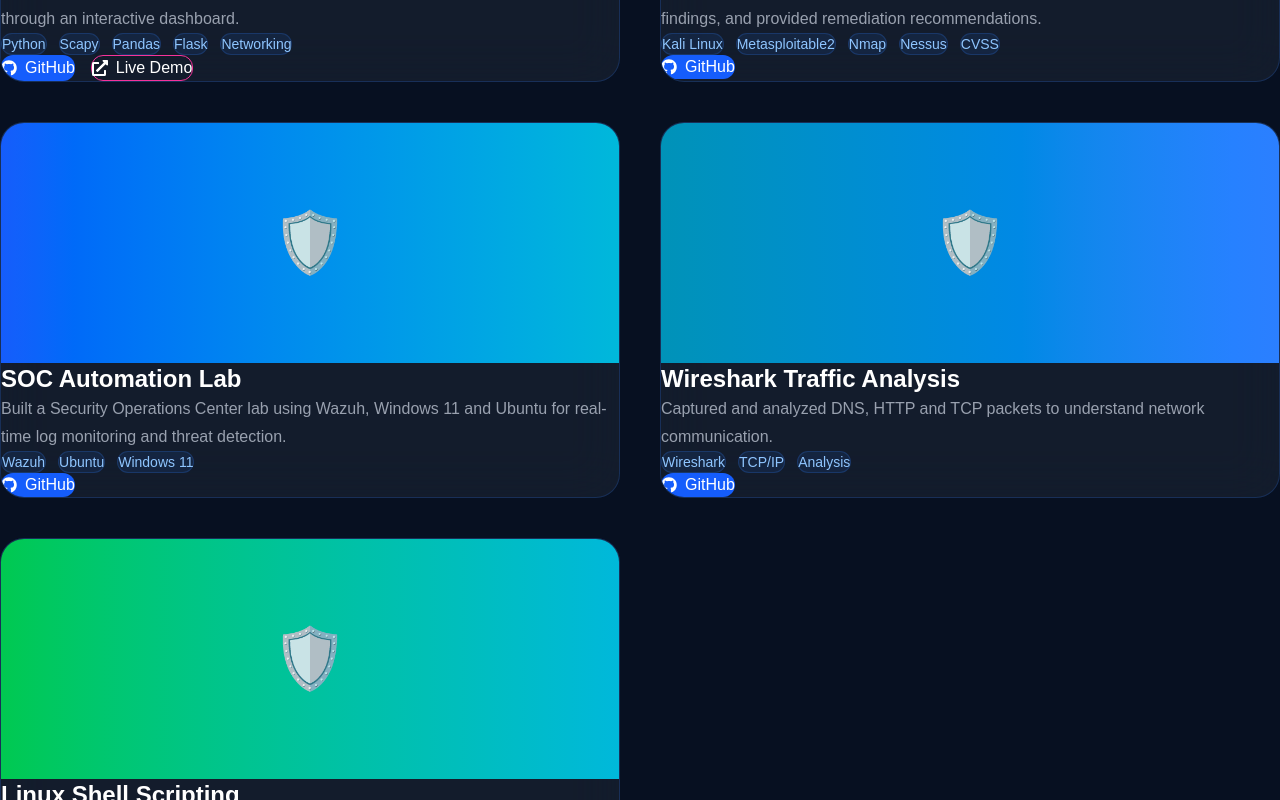
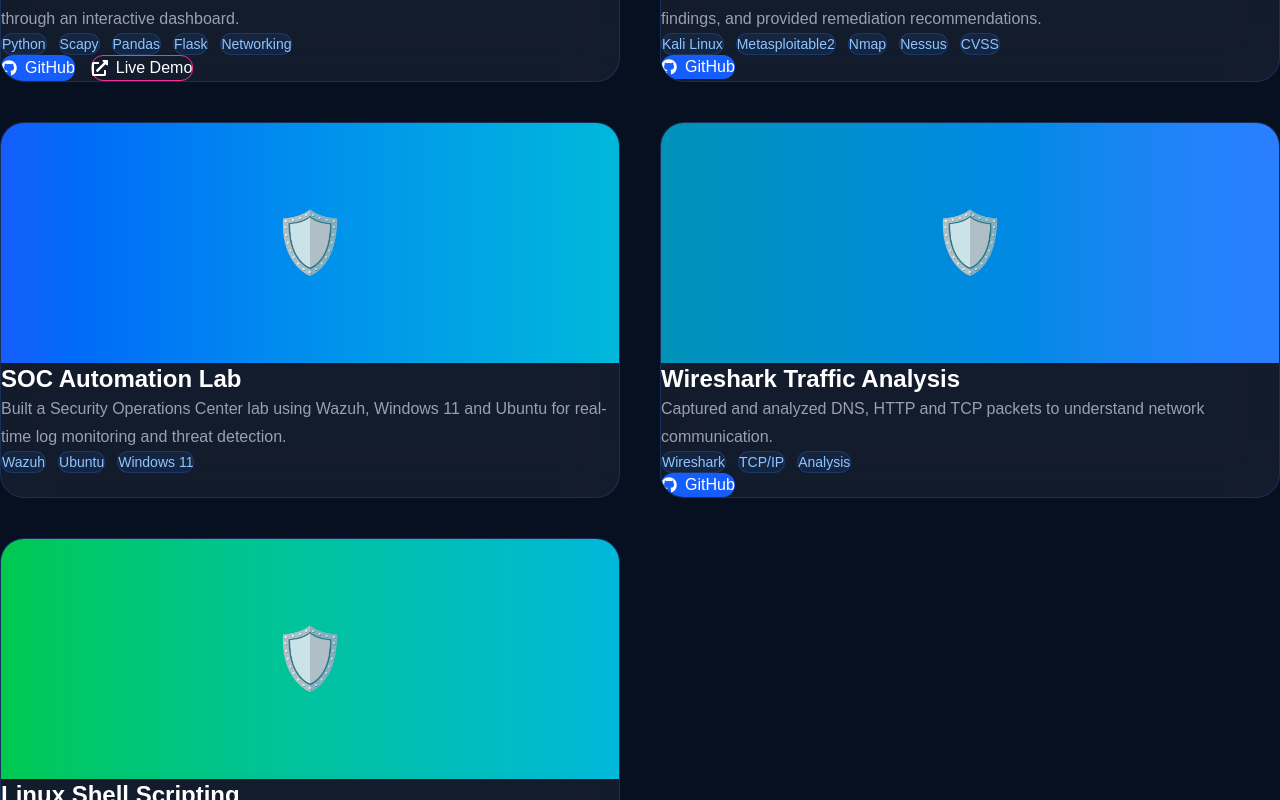
Before and after one commit to priyanshudubey454-hue/cyber-portfolio, a React (Vite) app: page / in a window 1280 px wide. Shown: the part 2040-2840 px from the top of the page. Built offline with nearby package versions, Linux system fonts and the light colour scheme.

Commit message:
Update Projects.jsx

```diff
--- a/src/components/Projects.jsx
+++ b/src/components/Projects.jsx
@@ -3,64 +3,55 @@
 function Projects() {
   const projects = [
     {
-  "title": "Packet Sentinel - Network Packet Analyzer",
-  "image": "/projects/packet-sentinel.png",
-  "desc": "Developed a modern Network Packet Analyzer using Python that processes captured network traffic and visualizes Top Source IPs, Protocol Distribution and packet statistics through an interactive dashboard.",
-  "tech": [
-    "Python",
-    "Scapy",
-    "Pandas",
-    "Flask",
-    "Networking"
-  ],
-  "github": "https://github.com/priyanshudubey454-hue/packet_sentinel",
-  "demo": "https://packet-sentinel-zeta.vercel.app",
-  "color": "from-cyan-600 via-blue-600 to-pink-600",
-  "live": true
+      title: "Packet Sentinel - Network Packet Analyzer",
+      image: "/projects/packet-sentinel.png",
+      desc: "Developed a modern Network Packet Analyzer using Python that processes captured network traffic and visualizes Top Source IPs, Protocol Distribution and packet statistics through an interactive dashboard.",
+      tech: ["Python", "Scapy", "Pandas", "Flask", "Networking"],
+      github: "https://github.com/priyanshudubey454-hue/packet_sentinel",
+      demo: "https://packet-sentinel-zeta.vercel.app",
+      color: "from-cyan-600 via-blue-600 to-pink-600",
+      live: true
     },
     {
       title: "Vulnerability Assessment & Remediation",
+      image: null,
       desc: "Performed a vulnerability assessment on a Metasploitable2 lab environment using Nmap and Nessus. Identified security vulnerabilities, analyzed risk levels, documented findings, and provided remediation recommendations.",
-  tech: [
-    "Kali Linux",
-    "Metasploitable2",
-    "Nmap",
-    "Nessus",
-    "CVSS"
-  ],
+      tech: ["Kali Linux", "Metasploitable2", "Nmap", "Nessus", "CVSS"],
       github: "https://github.com/priyanshudubey454-hue/metasploitable2-vulnerability-assessment",
       demo: "#",
       color: "from-red-600 via-pink-600 to-orange-500",
+      live: false
     },
-
     {
       title: "SOC Automation Lab",
+      image: null,
       desc: "Built a Security Operations Center lab using Wazuh, Windows 11 and Ubuntu for real-time log monitoring and threat detection.",
       tech: ["Wazuh", "Ubuntu", "Windows 11"],
       github: "#",
       demo: "#",
       color: "from-blue-600 to-cyan-500",
+      live: false
     },
-
-
     {
       title: "Wireshark Traffic Analysis",
+      image: null,
       desc: "Captured and analyzed DNS, HTTP and TCP packets to understand network communication.",
       tech: ["Wireshark", "TCP/IP", "Analysis"],
       github: "https://github.com/priyanshudubey454-hue/wireshark.git",
       demo: "#",
       color: "from-cyan-600 to-blue-500",
+      live: false
     },
-
     {
       title: "Linux Shell Scripting",
+      image: null,
       desc: "Developed automation scripts including IP Finder, File Checker and System Health Checker.",
       tech: ["Bash", "Linux", "Automation"],
       github: "https://github.com/priyanshudubey454-hue/linux-monitoring-dashboard.git",
       demo: "#",
       color: "from-green-500 to-cyan-500",
-    },
-
+      live: false
+    }
   ];
 
   return (
@@ -72,7 +63,6 @@
         <p className="text-pink-500 uppercase tracking-[6px] mb-3">
           Portfolio
         </p>
-
         <h2 className="text-5xl font-bold">
           Featured <span className="text-blue-500">Projects</span>
         </h2>
@@ -85,90 +75,68 @@
             className="bg-white/5 backdrop-blur-xl border border-blue-500/20 rounded-3xl overflow-hidden hover:-translate-y-2 hover:border-pink-500 hover:shadow-[0_0_35px_rgba(59,130,246,.35)] transition-all duration-300"
           >
             {/* Image / Preview */}
-
             <div className="relative h-60 overflow-hidden">
-
               {project.image ? (
-
                 <img
                   src={project.image}
                   alt={project.title}
                   className="w-full h-full object-cover hover:scale-110 duration-700"
                 />
-
               ) : (
-
                 <div
                   className={`w-full h-full bg-gradient-to-r ${project.color} flex items-center justify-center`}
                 >
                   <span className="text-6xl">🛡️</span>
                 </div>
-
               )}
-
             </div>
 
             {/* Content */}
-
             <div className="p-8">
-
-              <h3 className="text-2xl font-bold mb-4">
-                {project.title}
-              </h3>
-
-              <p className="text-gray-400 leading-7">
-                {project.desc}
-              </p>
+              <h3 className="text-2xl font-bold mb-4">{project.title}</h3>
+              <p className="text-gray-400 leading-7">{project.desc}</p>
 
               {/* Tech Stack */}
-
               <div className="flex flex-wrap gap-3 mt-6">
-
                 {project.tech.map((item) => (
-
                   <span
                     key={item}
                     className="px-4 py-2 rounded-full bg-blue-500/10 border border-blue-500/20 text-blue-300 text-sm"
                   >
                     {item}
                   </span>
-
                 ))}
-
               </div>
 
               {/* Buttons */}
-
-              <div className="flex gap-4 mt-8">
-
+              <div className="flex flex-wrap gap-4 mt-8">
+                {/* GitHub Button - Only show if github link is valid */}
+                {project.github && project.github !== "#" && (
                   <a
                     href={project.github}
                     target="_blank"
                     rel="noopener noreferrer"
-                  className="flex items-center gap-2 bg-blue-600 hover:bg-blue-700 px-6 py-3 rounded-xl duration-300"
+                    className="flex items-center gap-2 bg-blue-600 hover:bg-blue-700 px-6 py-3 rounded-xl duration-300 transition-all hover:scale-105"
                   >
                     <FaGithub />
                     GitHub
                   </a>
+                )}
 
-                {project.demo !== "#" && (
-
+                {/* Live Demo Button - Only show if demo link is valid */}
+                {project.demo && project.demo !== "#" && project.live && (
                   <a
                     href={project.demo}
                     target="_blank"
                     rel="noopener noreferrer"
-                    className="flex items-center gap-2 border border-pink-500 hover:bg-pink-500 px-6 py-3 rounded-xl duration-300"
+                    className="flex items-center gap-2 border border-pink-500 hover:bg-pink-500 px-6 py-3 rounded-xl duration-300 transition-all hover:scale-105 hover:shadow-lg hover:shadow-pink-500/30"
                   >
                     <FaExternalLinkAlt />
                     Live Demo
                   </a>
-
                 )}
-
               </div>
-
             </div>
-
           </div>
         ))}
       </div>
```
Lines whose indentation alone changed are shown as unchanged.
